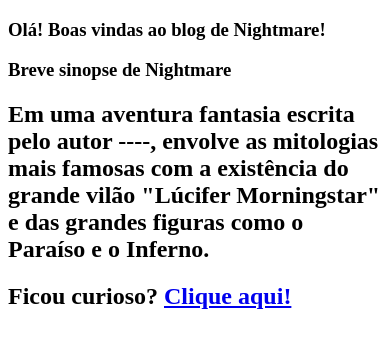
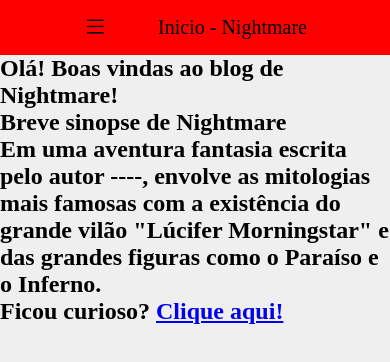
Before and after one commit to nathandacunha/blog-livro, a plain HTML site: page src/index.html in a window 390 px wide. Drawn offline with nearby package versions, Linux system fonts and the light colour scheme.

Commit message:
add(home): adicionado bootstrap, estilizado um pouco o navbar para mobile

```diff
--- a/src/assets/styles/home/home.css
+++ b/src/assets/styles/home/home.css
@@ -0,0 +1,54 @@
+* {
+    padding: 0;
+    margin: 0;
+    box-sizing: border-box;
+}
+
+body {
+    background-color: var(--cor-principal);
+}
+
+:root {
+    --cor-principal: #eeee;
+    --cor-segundaria: #88A2AA;
+}
+
+/* responsavidade para computadores */
+
+/* responsavidade para tables */
+
+
+/* navbar menu para mobile */
+.navbar-mobile {
+    display: flex;
+    justify-content: center;
+    align-items: center;
+
+    background-color: red;
+    height: 55px;
+}
+
+/* icon do navbar */
+
+.navbar-mobile #icon {
+    display: flex;
+    justify-content: flex-end;
+    align-items: center;
+
+    font-size: 25px;
+    margin-right: 50px;
+    cursor: pointer;
+
+}
+
+.navbar-mobile .aba-inicio h1 a {
+    display: flex;
+    justify-content: center;
+    align-items: center;
+
+    font-size: 20px;
+    text-decoration: none;
+    font-weight: 400;
+
+    color: black;
+}
--- a/src/index.html
+++ b/src/index.html
@@ -4,23 +4,34 @@
     <meta charset="UTF-8">
     <meta name="viewport" content="width=device-width, initial-scale=1.0">
     <link rel="stylesheet" href="./assets/styles/home/home.css">
+    <link rel="stylesheet" href="https://cdn.jsdelivr.net/npm/bootstrap-icons@1.13.1/font/bootstrap-icons.min.css">
     <title>Inicio - Nightmare</title>
 </head>
 <body>
     <!-- Seção boas vindas-->
     <section>
         <header>
-            <nav id="menuHamburger-mobile">
-                <div id="boas-vindas">
-                    <h1>Olá! Boas vindas ao blog de Nightmare!</h1>
+            <nav class = "navbar-mobile" id="navbar">
+                <div id="icon">
+                    <i class="bi bi-list"></i>
                 </div>
-                <h1>Breve sinopse de Nightmare</h1>
-                <div id="breve-sinopse">
-                    <h2>Em uma aventura fantasia escrita pelo autor ----, envolve as mitologias mais famosas com a existência do grande vilão "Lúcifer Morningstar" e das grandes figuras como o Paraíso e o Inferno.</h2>
-                    <h2>Ficou curioso? <a href="#">Clique aqui!</a></h2>
+                <div class = "aba-inicio">
+                    <h1><a href="/src/index.html">Inicio - Nightmare</a></h1>
                 </div>
             </nav>
         </header>
     </section>
+
+    <!-- Seção sinopse/o que é nightmare-->
+    <section>
+        <div id="boas-vindas">
+            <h1>Olá! Boas vindas ao blog de Nightmare!</h1>
+        </div>
+        <h1>Breve sinopse de Nightmare</h1>
+        <div id="breve-sinopse">
+            <h2>Em uma aventura fantasia escrita pelo autor ----, envolve as mitologias mais famosas com a existência do grande vilão "Lúcifer Morningstar" e das grandes figuras como o Paraíso e o Inferno.</h2>
+            <h2>Ficou curioso? <a href="#">Clique aqui!</a></h2>
+        </div>
+    </section>
 </body>
 </html>
```
